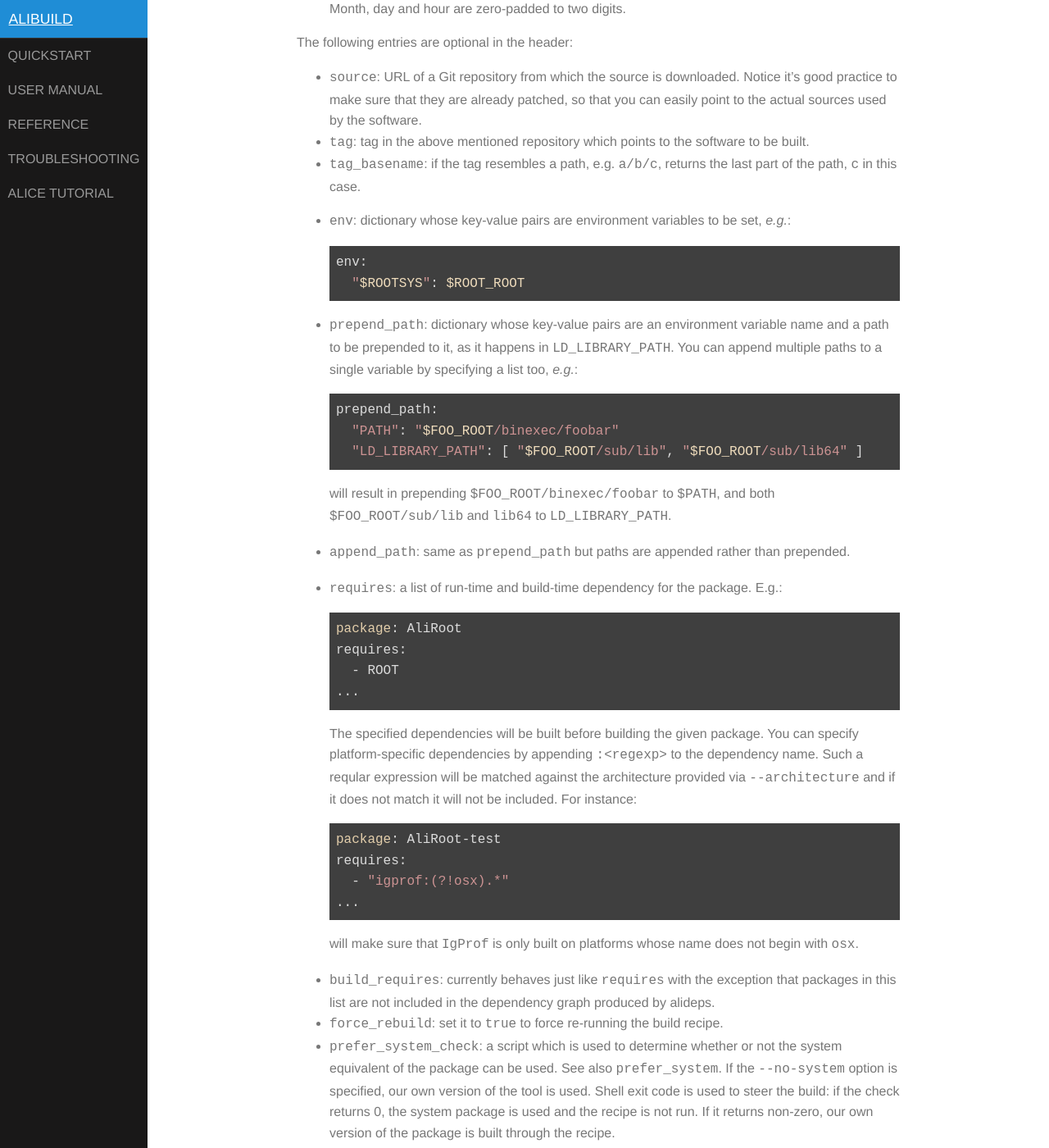
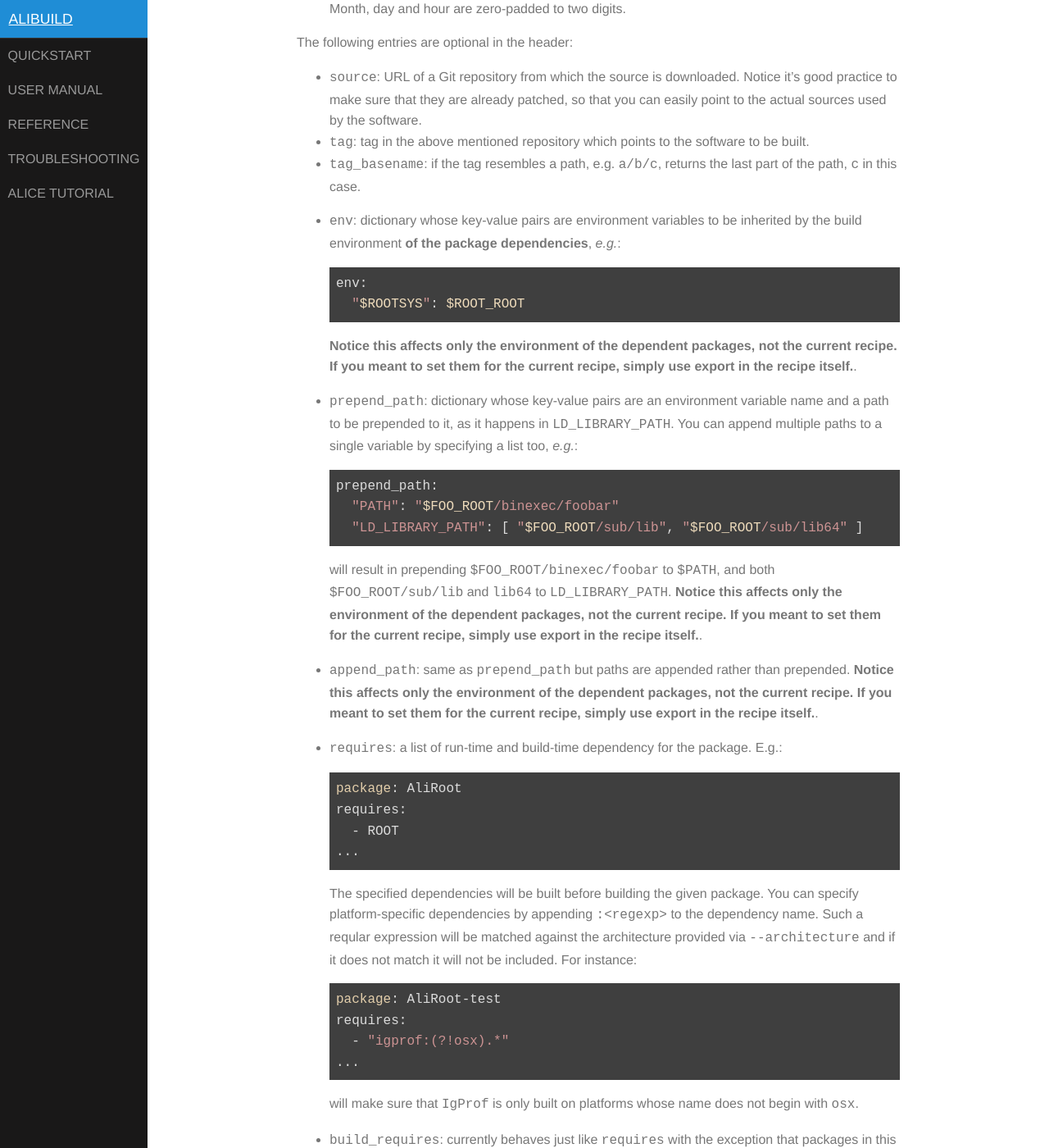
Before and after one commit to alisw/alibuild, a Jekyll site: the page built from docs/reference.markdown, in a window 1280 px wide and 1400 px high, scrolled down 1577 px. Shown: the whole window at 82% size. Built offline with Jekyll 4.4.1, drawn with Linux system fonts in a browser that asks for light colours.

Commit message:
Update reference.markdown

```diff
--- a/docs/reference.markdown
+++ b/docs/reference.markdown
@@ -72,11 +72,15 @@ The following entries are optional in the header:
     to be built.
   - `tag_basename`: if the tag resembles a path, e.g. `a/b/c`, returns the
     last part of the path, `c` in this case.
-  - `env`: dictionary whose key-value pairs are environment variables to be set,
+  - `env`: dictionary whose key-value pairs are environment variables to be inherited by the build
+    environment **of the package dependencies**,
     *e.g.*:
 
         env:
           "$ROOTSYS": $ROOT_ROOT
+
+    **Notice this affects only the environment
+    of the dependent packages, not the current recipe. If you meant to set them for the current recipe, simply use export in the recipe itself.**.
 
   - `prepend_path`: dictionary whose key-value pairs are an environment variable
     name and a path to be prepended to it, as it happens in `LD_LIBRARY_PATH`.
@@ -88,9 +92,11 @@ The following entries are optional in the header:
           "LD_LIBRARY_PATH": [ "$FOO_ROOT/sub/lib", "$FOO_ROOT/sub/lib64" ]
 
     will result in prepending `$FOO_ROOT/binexec/foobar` to `$PATH`, and both
-    `$FOO_ROOT/sub/lib` and `lib64` to `LD_LIBRARY_PATH`.
+    `$FOO_ROOT/sub/lib` and `lib64` to `LD_LIBRARY_PATH`. **Notice this affects only the environment
+    of the dependent packages, not the current recipe. If you meant to set them for the current recipe, simply use export in the recipe itself.**.
   - `append_path`: same as `prepend_path` but paths are appended rather than
-    prepended.
+    prepended. **Notice this affects  only the environment of the dependent packages, not the current recipe.
+    If you meant to set them for the current recipe, simply use export in the recipe itself.**.
   - `requires`: a list of run-time and build-time dependency for the package. E.g.:
 
         package: AliRoot
```
